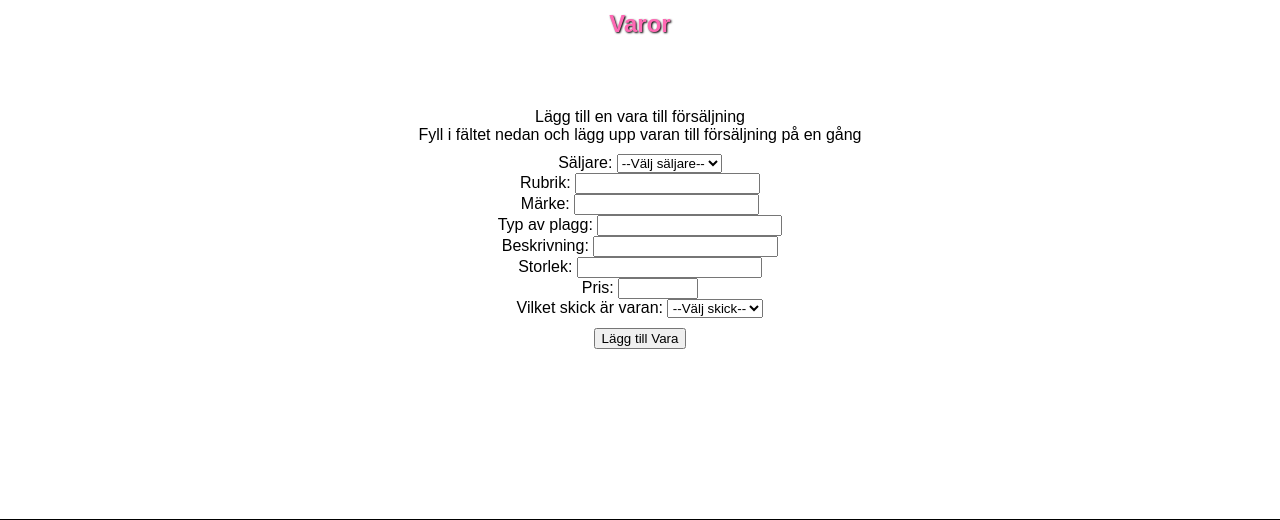
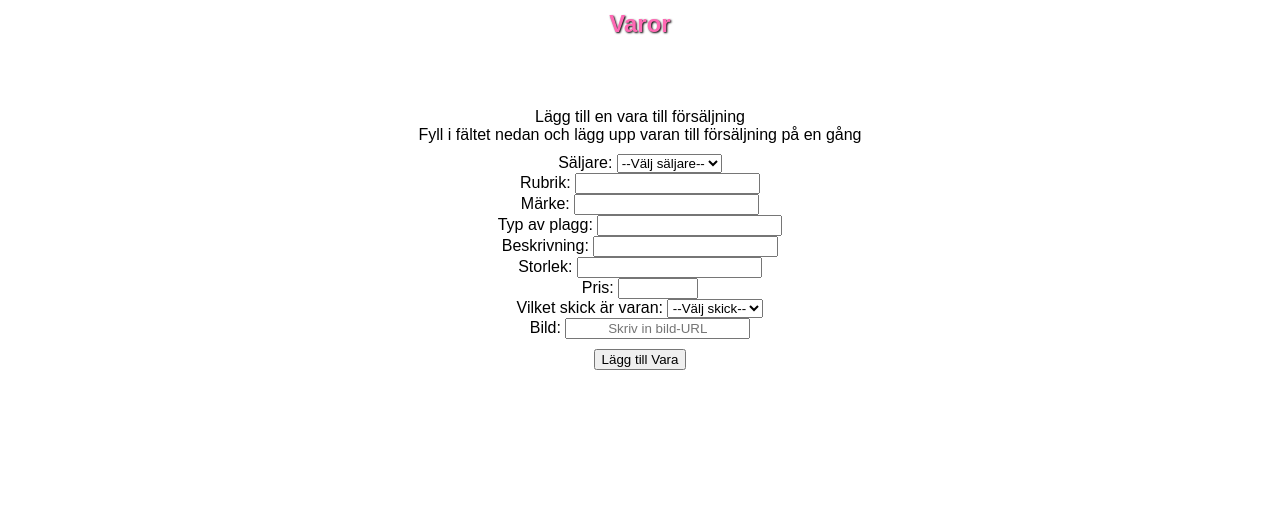
Before and after one commit to sarasandahl/secondsphere, a PHP site: page /items.php in a window 1280 px wide. Shown: the part 300-820 px from the top of the page. Run offline with PHP 8.4, Linux system fonts and the light colour scheme; data that the repository does not hold is empty; grey boxes are pictures that could not be loaded.

Commit message:
skriv in och skicka med bild istället i formuläret via url

```diff
--- a/classes/models/items-model.php
+++ b/classes/models/items-model.php
@@ -30,10 +30,10 @@ class ItemsModel extends DB {
     }
 
     //Lägger till en vara med säljare från users-tabell och skick från conditions-tabell. Används i item-form-handler.php
-    public function addItem(int $userId, string $productName, string $brand, string $type, string $description, string $size, int $price, int $conditionId) {
-        $query = "INSERT INTO {$this->table} (userId,product_name,brand,type,description,size,price,conditionId) VALUES (?,?,?,?,?,?,?,?)";
+    public function addItem(int $userId, string $productName, string $brand, string $type, string $description, string $size, int $price, int $conditionId, string $image) {
+        $query = "INSERT INTO {$this->table} (userId,product_name,brand,type,description,size,price,conditionId,image) VALUES (?,?,?,?,?,?,?,?,?)";
         $stmt = $this->pdo->prepare($query);
-        $stmt->execute([$userId, $productName, $brand, $type, $description, $size, $price, $conditionId]);
+        $stmt->execute([$userId, $productName, $brand, $type, $description, $size, $price, $conditionId, $image]);
     }
 
     //Används för single-user-sidan. visar en vara med mer tillhärande data från tabellerna users och quality. renderas i single-user-view
--- a/classes/views/forms/item-form.php
+++ b/classes/views/forms/item-form.php
@@ -67,5 +67,9 @@ $conditionsModel = new ConditionsModel(connect($host, $db, $user, $password));
 
         </select>
     </div>
+    <div> <!-- https://talkerscode.com/webtricks/upload-image-from-url-using-php.php -->
+        <label for="image">Bild: </label>
+        <input type="text" name="image" placeholder="Skriv in bild-URL">
+    </div>
     <button type="submit">Lägg till Vara</button>
 </form>
--- a/form-handlers/item-form-handler.php
+++ b/form-handlers/item-form-handler.php
@@ -3,7 +3,7 @@
 require '../classes/models/items-model.php';
 $itemModel = new ItemsModel(require '../partials/connect.php');
 
-if (isset($_POST['product_name'], $_POST['brand'], $_POST['type'], $_POST['description'], $_POST['size'], $_POST['price'])) {
+if (isset($_POST['product_name'], $_POST['brand'], $_POST['type'], $_POST['description'], $_POST['size'], $_POST['price'], $_POST['image'])) {
     $userId = filter_var($_POST['userId'], FILTER_SANITIZE_NUMBER_INT);
     $productName = filter_var($_POST['product_name'], FILTER_SANITIZE_SPECIAL_CHARS);
     $brand = filter_var($_POST['brand'], FILTER_SANITIZE_SPECIAL_CHARS);
@@ -12,7 +12,8 @@ if (isset($_POST['product_name'], $_POST['brand'], $_POST['type'], $_POST['descr
     $size = filter_var($_POST['size'], FILTER_SANITIZE_SPECIAL_CHARS);
     $price = filter_var($_POST['price'], FILTER_SANITIZE_NUMBER_INT);
     $conditionId = filter_var($_POST['conditionId'], FILTER_SANITIZE_NUMBER_INT);
-    $itemModel->addItem($userId,$productName,$brand,$type,$description,$size,$price,$conditionId);
+    $image = filter_var($_POST['image'], FILTER_SANITIZE_SPECIAL_CHARS);
+    $itemModel->addItem($userId,$productName,$brand,$type,$description,$size,$price,$conditionId,$image);
 }
 
 header("Location: ../items.php");
--- a/index.php
+++ b/index.php
@@ -9,7 +9,7 @@ include 'partials/header.php';
 <div class="first-page-container">
     <h2>SecondSphere</h2>
     <p>Ett utplockat sortiment av secondhandkläder</p>
-    <p>Vill du sälja hos oss?</p>
+    <p>Vill du sälja hos oss? Skapa ett konto redan idag!</p>
 </div>
 <?php
 
```
Also changed, not shown: classes/views/test.php (+2 -70 lines).
